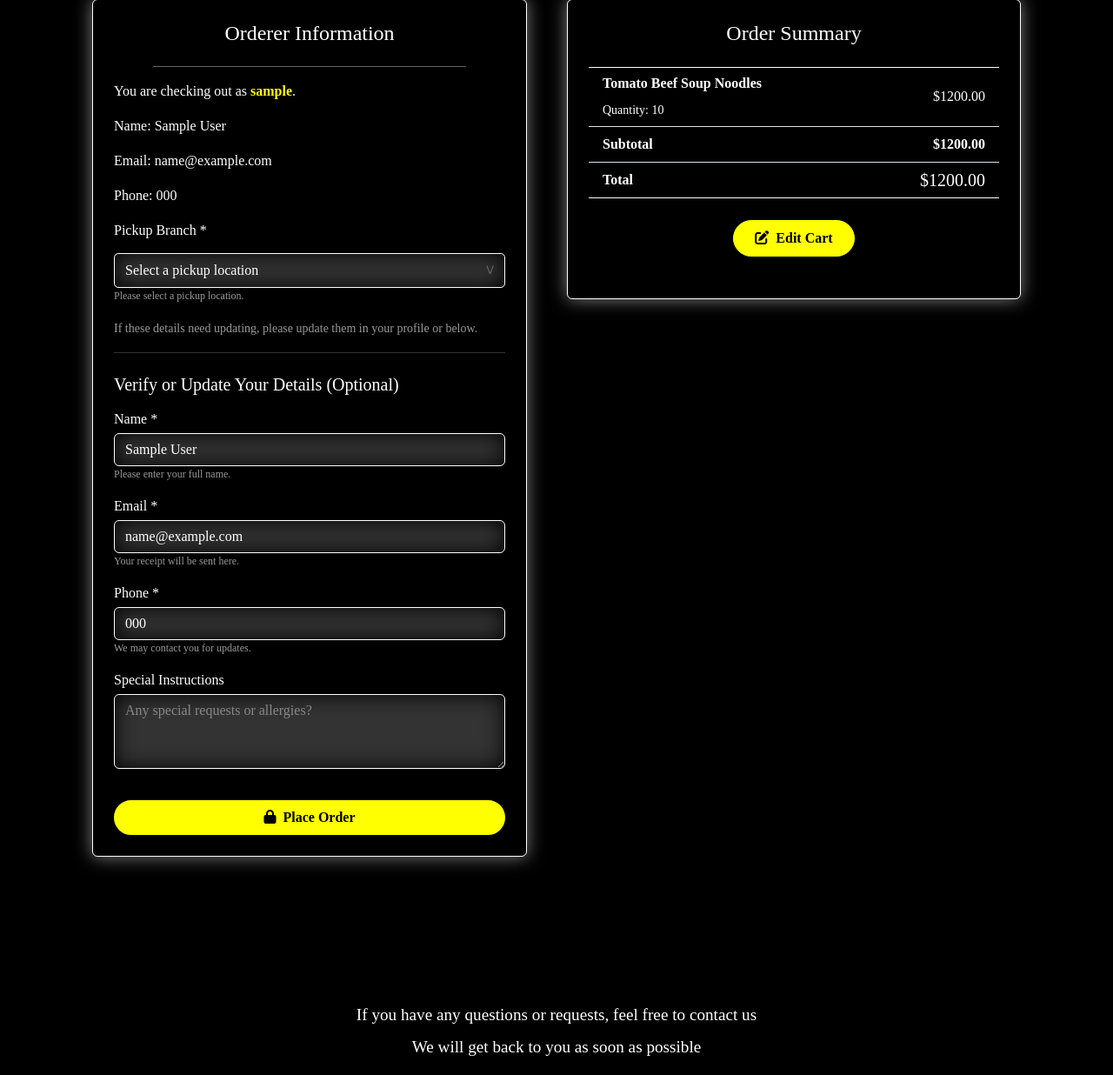
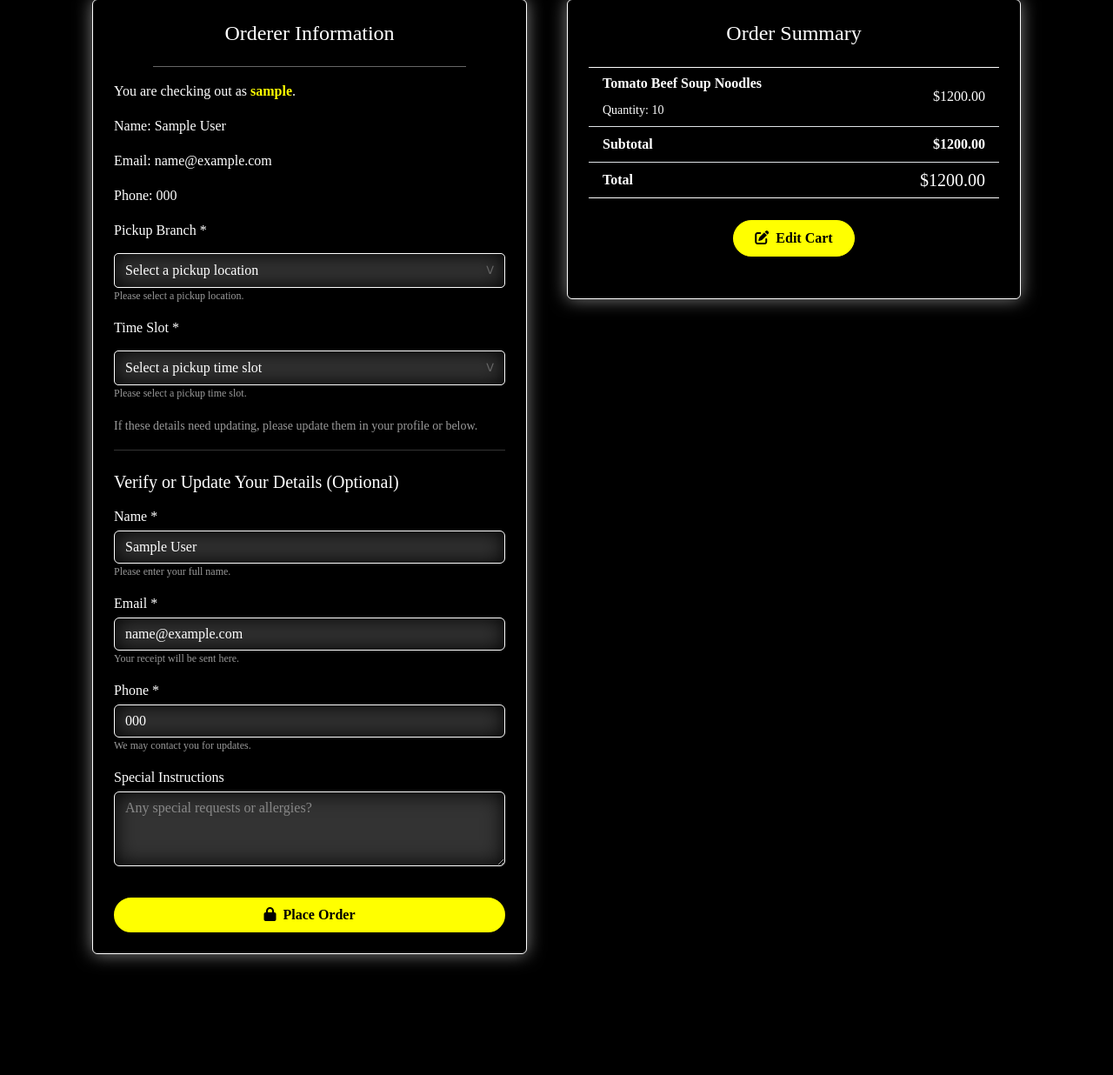
Before and after one commit to jaroslavszkandera/restaurant-ordering-system, a Django app: page /checkout/ in a window 1280 px wide. Shown: the part 277-1513 px from the top of the page at 87% size. Run offline with Django 5.2, Linux system fonts and the light colour scheme; a user stored in the database is signed in; data comes from the database, SQL or seed files in the repository; tables that the repository leaves empty hold one stand-in row (values such as "Sample post"); some libraries are stand-ins or nearby versions.

Commit message:
Ability to choose a pick-up time

```diff
--- a/config/settings.py
+++ b/config/settings.py
@@ -85,6 +85,7 @@
     }
 }
 
+DATA_UPLOAD_MAX_NUMBER_FIELDS = 2000
 
 # Password validation
 # https://docs.djangoproject.com/en/5.2/ref/settings/#auth-password-validators
--- a/orders/admin.py
+++ b/orders/admin.py
@@ -232,9 +232,9 @@
     search_fields = ('name', 'email', 'message')
 
 class BranchTimeSlotCapacityInline(admin.TabularInline):
-    model = BranchTimeSlotCapacity
+    model = models.BranchTimeSlotCapacity
     extra = 0
-    fields = ('weekday', 'time_slot', 'max_capacity', 'available')
+    fields = ('weekday', 'time_slot', 'max_capacity', 'available', 'is_orderable', 'max_orderable')
     ordering = ('weekday', 'time_slot')
     verbose_name = "Time Slot Capacity"
     verbose_name_plural = "Per-Time Slot Capacity"
--- a/orders/forms.py
+++ b/orders/forms.py
@@ -100,6 +100,12 @@
         },
     )
 
+    time_slot = forms.CharField(
+        required=True,
+        widget=forms.Select(attrs={'class': 'dropdown-original d-none'}),
+        help_text='Please select a pickup time slot.'
+    )
+
     class Meta:
         model = Order
         fields = ["special_instructions"]
--- a/orders/templates/orders/cart.html
+++ b/orders/templates/orders/cart.html
@@ -120,5 +120,5 @@
 {% endblock %}
 
 {% block extra_js %}
-<script src="/static/js/checkout.js"></script>
+<script src="/static/js/cart.js"></script>
 {% endblock %}
--- a/orders/templates/orders/checkout.html
+++ b/orders/templates/orders/checkout.html
@@ -45,7 +45,7 @@
               <div id="customDropdownPickupUnauth" class="dropdown-select">
                 <div class="selected">
                   <span>Select a pickup location</span>
-                  <span class="arrow">▼</span>
+                  <span class="arrow">ᐯ</span>
                 </div>
                 <div class="options">
                   {% for choice in form.pickup_branch.field.queryset %}
@@ -54,12 +54,36 @@
                 </div>
               </div>
               {% if form.pickup_branch.errors %}
-                <small class="text-danger d-block" style="font-size: 0.75rem; color: #dc3545 !important;">
+                <small class="text-danger d-block" style="font-size: 0.75rem;">
                   {{ form.pickup_branch.errors|join:", " }}
                 </small>
               {% else %}
                 <small class="text-muted d-block" style="font-size: 0.75rem;">
                   Please select a pickup location.
+                </small>
+              {% endif %}
+            </div>
+
+            <!-- Time Slot -->
+            <div class="form-group mb-3">
+              <label for="{{ form.time_slot.id_for_label }}" class="form-label mb-1">
+                Time Slot <span class="text-white">*</span>
+              </label>
+              {{ form.time_slot }}
+              <div id="customDropdownTimeSlotUnauth" class="dropdown">
+                <div class="selected">
+                  <span id="selectedTextTimeSlot">Select a pickup time slot</span>
+                  <span class="arrow">ᐯ</span>
+                </div>
+                <div class="options"></div>
+              </div>
+              {% if form.time_slot.errors %}
+                <small class="text-danger d-block" style="font-size: 0.75rem; color: #dc3545 !important;">
+                  {{ form.time_slot.errors|join:", " }}
+                </small>
+              {% else %}
+                <small class="text-muted d-block" style="font-size: 0.75rem;">
+                  Please select a pickup time slot.
                 </small>
               {% endif %}
             </div>
@@ -127,12 +151,36 @@
               <div id="customDropdown" class="dropdown"></div>
 
               {% if form.pickup_branch.errors %}
-                <small class="text-danger d-block" style="font-size: 0.75rem; color: #dc3545 !important;">
+                <small class="text-danger d-block" style="font-size: 0.75rem;">
                   {{ form.pickup_branch.errors|join:", " }}
                 </small>
               {% else %}
                 <small class="text-muted d-block" style="font-size: 0.75rem;">
                   Please select a pickup location.
+                </small>
+              {% endif %}
+            </div>
+
+            <!-- Time Slot -->
+            <div class="form-group mb-3">
+              <label for="{{ form.time_slot.id_for_label }}" class="form-label mb-1">
+                Time Slot <span class="text-white">*</span>
+              </label>
+              {{ form.time_slot }}
+              <div id="customDropdownTimeSlot" class="dropdown">
+                <div class="selected">
+                  <span id="selectedTextTimeSlot">Select a pickup time slot</span>
+                  <span class="arrow">ᐯ</span>
+                </div>
+                <div class="options"></div>
+              </div>
+              {% if form.time_slot.errors %}
+                <small class="text-danger d-block" style="font-size: 0.75rem; color: #dc3545 !important;">
+                  {{ form.time_slot.errors|join:", " }}
+                </small>
+              {% else %}
+                <small class="text-muted d-block" style="font-size: 0.75rem;">
+                  Please select a pickup time slot.
                 </small>
               {% endif %}
             </div>
--- a/orders/templates/orders/order_email.txt
+++ b/orders/templates/orders/order_email.txt
@@ -6,6 +6,9 @@
 Name: {{ branch.name }}
 Address: {{ branch.address }}
 Phone: {{ branch.phone }}
+
+Pickup Date: {{ order.pickup_date }}
+Pickup Time Slot: {{ order.time_slot|time:"H:i" }}
 
 Order Items:
 {% for item in order_items %}
@@ -16,7 +19,7 @@
 
 Special Instructions: {{ special_instructions|default:"None" }}
 
-We will notify you once your order is ready for pickup.
+Kindly arrive at the branch during your selected pickup time. We appreciate your support!
 
 Best regards,
 Pomodoro House
--- a/orders/urls.py
+++ b/orders/urls.py
@@ -20,6 +20,7 @@
     ),
     path("checkout/", views.checkout, name="checkout"),
     # Orders
+    path('get_available_order_slots/', views.get_available_order_slots, name='get_available_order_slots'),
     path("order/<int:order_id>/", views.order_detail, name="order_detail"),
     path(
         "order/<int:order_id>/confirmation/",
--- a/orders/views.py
+++ b/orders/views.py
@@ -8,10 +8,12 @@
 from django.contrib.auth import logout
 from django.shortcuts import redirect
 from .forms import ContactForm
+from django.db.models import Count
 from django.core.validators import validate_email
 from django.core.exceptions import ValidationError
 from django.template.loader import render_to_string
 from django.conf import settings
+from django.utils.timezone import localtime
 from django.core.mail import send_mail
 from .models import ContactMessage
 import random
@@ -317,11 +319,22 @@
                 except Customer.DoesNotExist:
                     final_customer = Customer.objects.create(**customer_data_from_form)
 
+            time_slot_raw = form.cleaned_data["time_slot"]  # e.g., "2025-06-01|15:00:00"
+            try:
+                pickup_date_str, time_str = time_slot_raw.split("|")
+                pickup_date = datetime.strptime(pickup_date_str, "%Y-%m-%d").date()
+                pickup_time = datetime.strptime(time_str, "%H:%M:%S").time()
+            except ValueError:
+                messages.error(request, "Invalid time slot format.")
+                return redirect("checkout")
+
             order = Order.objects.create(
                 customer=final_customer,
                 status=Order.Status.PENDING,
                 special_instructions=form.cleaned_data.get("special_instructions", ""),
                 pickup_branch=form.cleaned_data["pickup_branch"],
+                pickup_date=pickup_date,
+                time_slot=pickup_time,
             )
 
             for cart_item in cart.items.all():
@@ -342,6 +355,7 @@
             email_body = render_to_string("orders/order_email.txt", {
                 "customer": customer,
                 "branch": branch,
+                "order": order,
                 "order_items": order_items,
                 "special_instructions": order.special_instructions,
                 "total_price": total_price,
@@ -387,6 +401,69 @@
         },
     )
 
+def get_available_order_slots(request):
+    branch_id = request.GET.get('branch_id')
+    if not branch_id:
+        return JsonResponse({'options': [], 'error': 'Branch ID required'}, status=400)
+
+    try:
+        branch = Branch.objects.get(id=branch_id)
+    except Branch.DoesNotExist:
+        return JsonResponse({'options': [], 'error': 'Branch not found'}, status=404)
+
+    now = timezone.now()
+    end_time = now + timedelta(hours=24)
+    options = []
+    found_slot = False
+
+    print(f"Current time: {now}, End time: {end_time}, Branch: {branch.name}")
+
+    slots = BranchTimeSlotCapacity.objects.filter(
+        branch=branch,
+        is_orderable=True
+    ).order_by('weekday', 'time_slot')
+
+    for slot in slots:
+        target_weekday = slot.weekday
+        current_weekday = now.weekday()
+        days_ahead = (target_weekday - current_weekday) % 7
+        if days_ahead == 0 and slot.time_slot < now.time():
+            days_ahead = 7
+        target_date = now + timedelta(days=days_ahead)
+        slot_datetime = timezone.make_aware(
+            timezone.datetime.combine(target_date.date(), slot.time_slot),
+            timezone.get_current_timezone()
+        )
+
+        if now <= slot_datetime <= end_time:
+            order_count = Order.objects.filter(
+                pickup_branch=branch,
+                pickup_date=target_date.date(),
+                time_slot=slot.time_slot
+            ).count()
+
+            print(f"Slot: {slot.time_slot}, Weekday: {slot.weekday}, Target date: {target_date.date()}, Orders: {order_count}, Max Orderable: {slot.max_orderable}")
+
+            if order_count < slot.max_orderable:
+                month = str(target_date.month)
+                day = str(target_date.day)
+                slot_label = f"{month}/{day} {slot.time_slot.strftime('%H:%M')}"
+                options.append({
+                    'value': f"{target_date.date()}|{slot.time_slot}",
+                    'label': slot_label
+                })
+                found_slot = True
+                print(f"Added slot: {slot_label}")
+
+    if not found_slot:
+        print("No available slots found within 24 hours")
+        options = [{
+            'value': '',
+            'label': 'Welcome to order for tomorrow'
+        }]
+        return JsonResponse({'options': options}, status=200)
+
+    return JsonResponse({'options': options}, status=200)
 
 def order_confirmation(request, order_id):
     order = get_object_or_404(
--- a/static/css/checkout.css
+++ b/static/css/checkout.css
@@ -35,3 +35,9 @@
   padding-top: 25px !important;
   margin-bottom: 0px !important;
 }
+
+.dropdown .option.disabled {
+    color: #888888;
+    cursor: not-allowed;
+    pointer-events: none;
+}
--- a/static/js/checkout.js
+++ b/static/js/checkout.js
@@ -1,21 +1,25 @@
 document.addEventListener("DOMContentLoaded", () => {
-  const originalSelect = document.querySelector(".dropdown-original");
-  const customDropdown = document.getElementById("customDropdown");
+    const branchSelect = document.querySelector("#id_pickup_branch");
+    const timeSlotSelect = document.querySelector("#id_time_slot");
+    const customDropdownPickup = document.getElementById("customDropdown") || document.getElementById("customDropdownPickupUnauth");
+    const customDropdownTimeSlot = document.getElementById("customDropdownTimeSlot") || document.getElementById("customDropdownTimeSlotUnauth");
 
-  const optionsData = Array.from(originalSelect.options)
+    const pickupOptionsData = Array.from(branchSelect.options)
         .filter(opt => opt.value)
         .map(opt => ({
             value: opt.value,
             label: opt.textContent.trim()
         }));
+    let currentPickupValue = branchSelect.value || "";
+    let currentPickupLabel = pickupOptionsData.find(opt => opt.value === currentPickupValue)?.label || "Select a pickup location";
 
-  let currentValue = originalSelect.value || "";
-  let currentLabel = optionsData.find(opt => opt.value === currentValue)?.label || "Select a pickup location";
+    function createDropdown(selectElement, customDropdown, optionsData, defaultLabel, selectedTextId) {
+        let currentValue = selectElement.value || "";
+        let currentLabel = optionsData.find(opt => opt.value === currentValue)?.label || defaultLabel;
 
-  function createDropdown() {
         customDropdown.innerHTML = `
             <div class="selected">
-        <span id="selectedText">${currentLabel}</span>
+                <span id="${selectedTextId}">${currentLabel}</span>
                 <span class="arrow">ᐯ</span>
             </div>
             <div class="options"></div>
@@ -23,41 +27,87 @@
 
         const selected = customDropdown.querySelector(".selected");
         const optionsContainer = customDropdown.querySelector(".options");
-    const selectedText = customDropdown.querySelector("#selectedText");
+        const selectedText = customDropdown.querySelector(`#${selectedTextId}`);
 
+        optionsContainer.innerHTML = '';
+
+        if (optionsData.length === 0) {
+            const noOptionDiv = document.createElement("div");
+            noOptionDiv.classList.add("option", "disabled");
+            noOptionDiv.textContent = "No available time slots";
+            optionsContainer.appendChild(noOptionDiv);
+        } else {
             optionsData.forEach(option => {
                 const optDiv = document.createElement("div");
                 optDiv.classList.add("option");
                 optDiv.textContent = option.label;
                 optDiv.dataset.value = option.value;
 
-      optDiv.addEventListener("click", () => {
+                optDiv.addEventListener("click", (e) => {
+                    e.stopPropagation();
                     currentValue = option.value;
                     selectedText.textContent = option.label;
                     optionsContainer.style.display = "none";
-
-        originalSelect.value = option.value;
-        originalSelect.dispatchEvent(new Event("change"));
+                    customDropdown.classList.remove("active");
+                    selectElement.value = option.value;
+                    selectElement.dispatchEvent(new Event("change"));
                 });
 
                 optionsContainer.appendChild(optDiv);
             });
+        }
 
         selected.addEventListener("click", (e) => {
             e.stopPropagation();
             const isOpen = optionsContainer.style.display === "block";
-
             document.querySelectorAll(".dropdown .options").forEach(opt => opt.style.display = "none");
+            document.querySelectorAll(".dropdown").forEach(dropdown => dropdown.classList.remove("active"));
             optionsContainer.style.display = isOpen ? "none" : "block";
+            customDropdown.classList.toggle("active", !isOpen);
         });
 
-    // 點擊頁面其他地方關閉下拉選單
         document.addEventListener("click", (e) => {
             if (!customDropdown.contains(e.target)) {
                 optionsContainer.style.display = "none";
+                customDropdown.classList.remove("active");
             }
         });
     }
 
-  createDropdown();
+    function fetchTimeSlots(branchId) {
+        fetch(`/get_available_order_slots/?branch_id=${branchId}`)
+            .then(response => response.json())
+            .then(data => {
+                let options = [];
+                if (data.error || !data.options || data.options.length === 0) {
+                    console.warn("No time slots available:", data.error || "No options returned");
+                    options = [{ value: "", label: "No available time slots" }];
+                } else {
+                    options = data.options;
+                }
+
+                timeSlotSelect.innerHTML = "";
+                options.forEach(option => {
+                    const opt = document.createElement("option");
+                    opt.value = option.value;
+                    opt.textContent = option.label;
+                    timeSlotSelect.appendChild(opt);
                 });
+
+                createDropdown(timeSlotSelect, customDropdownTimeSlot, options, "Select a pickup time slot", "selectedTextTimeSlot");
+            })
+            .catch(error => {
+                console.error("Error fetching time slots:", error);
+            });
+    }
+
+    createDropdown(branchSelect, customDropdownPickup, pickupOptionsData, "Select a pickup location", "selectedTextPickup");
+
+    if (branchSelect.value) {
+        fetchTimeSlots(branchSelect.value);
+    }
+
+    branchSelect.addEventListener("change", () => {
+        fetchTimeSlots(branchSelect.value);
+    });
+});
```
Also changed, not shown: orders/management/commands/init_branch_slots.py (+76 -5 lines), orders/models.py (+81 -6 lines), orders/templates/orders/order_confirmation.html (+7 -0 lines), orders/templates/orders/order_history.html (+12 -7 lines), orders/templates/reservation/reservation_history.html (+11 -3 lines), static/js/menu.js (+11 -8 lines), orders/migrations/0015_branchtimeslotcapacity_is_orderable_and_more.py (added), orders/migrations/0016_alter_order_options_order_pickup_date_and_more.py (added). Lines whose indentation alone changed are shown as unchanged.
